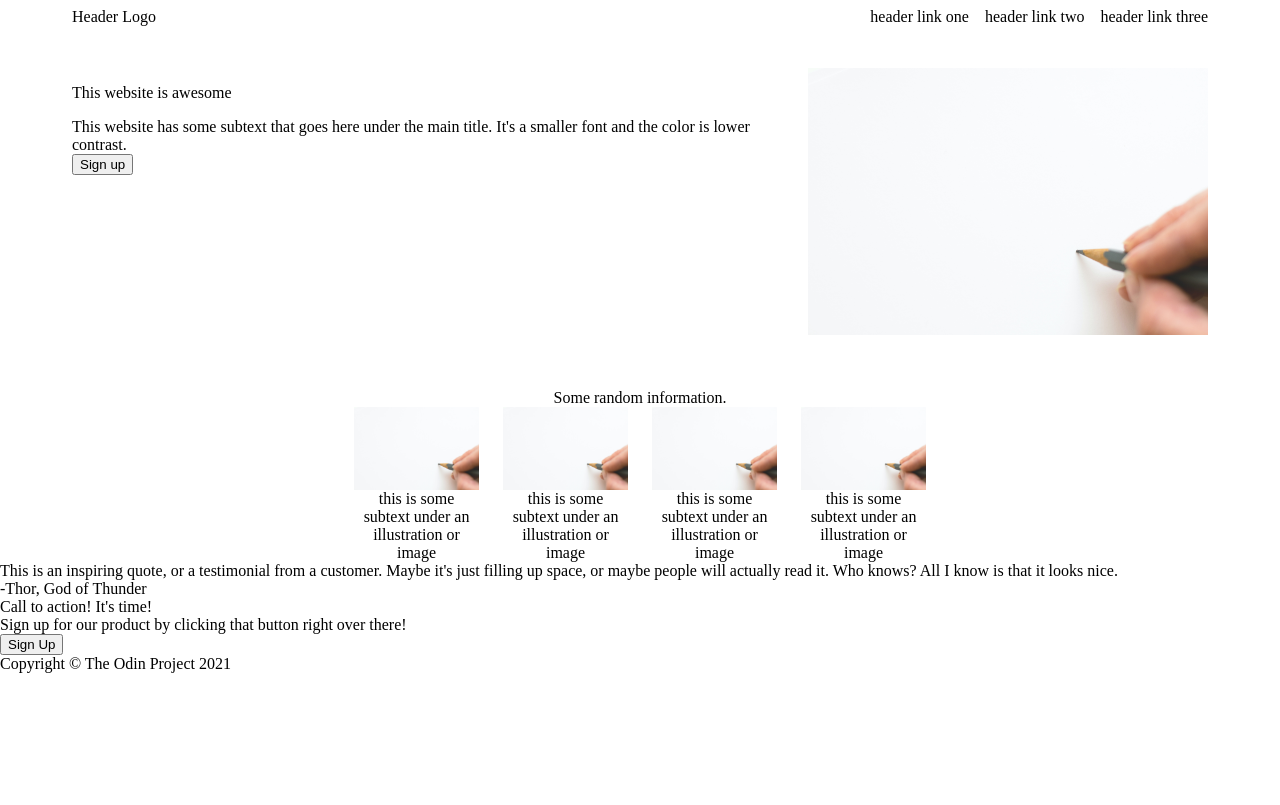
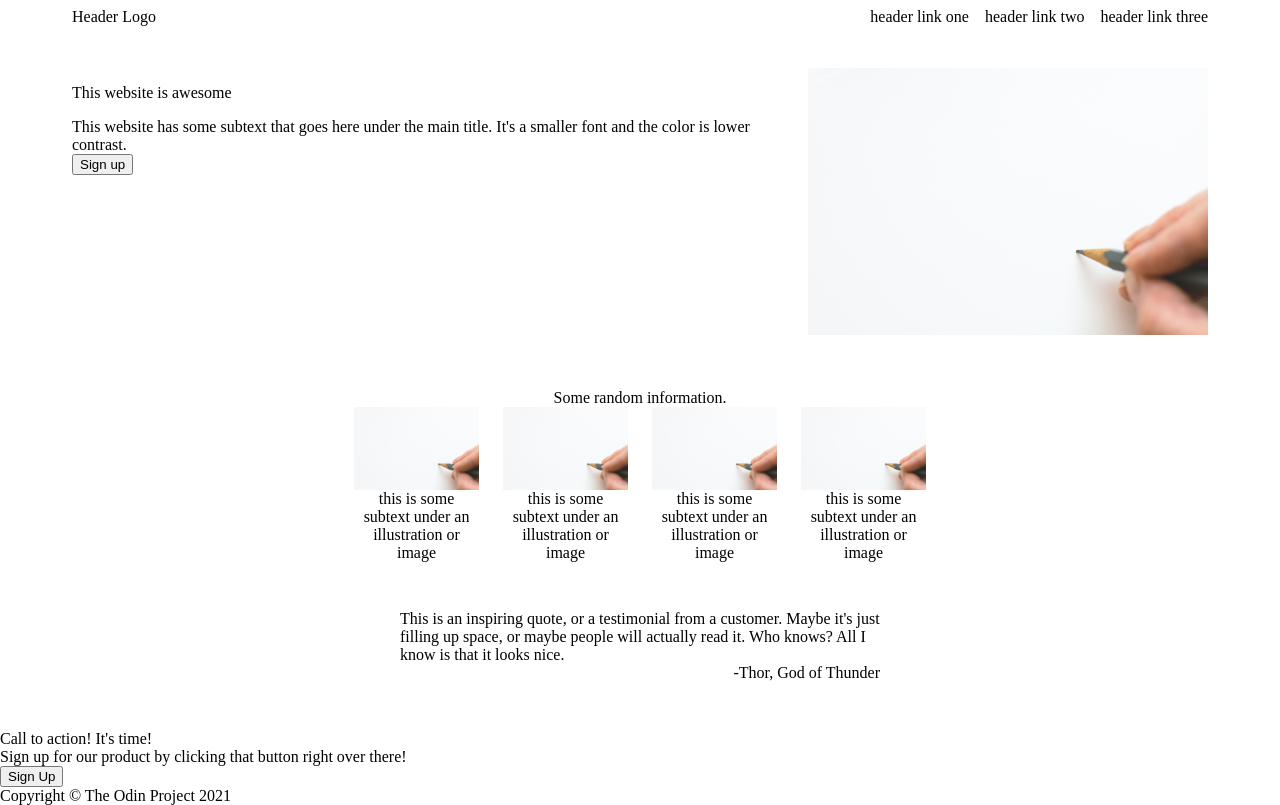
Before and after one commit to BCarrico/odin-landpage, a plain HTML site: page index.html in a window 1280 px wide. Drawn offline with Linux system fonts and the light colour scheme.

Commit message:
HTML and Style update for quote section of landing page.

```diff
--- a/index.html
+++ b/index.html
@@ -38,9 +38,11 @@
                 <div class="imagetext">this is some subtext under an illustration or image</div></div>
             </div>
     </div>
-    <div class="quote">
-        <div>This is an inspiring quote, or a testimonial from a customer. Maybe it's just filling up space, or maybe people will actually read it. Who knows? All I know is that it looks nice.</div>
-        <div>-Thor, God of Thunder</div>
+    <div class="quotecontainer">
+        <div class="quotetext">
+            <div class="quote">This is an inspiring quote, or a testimonial from a customer. Maybe it's just filling up space, or maybe people will actually read it. Who knows? All I know is that it looks nice.</div>
+            <div class="quoteauthor">-Thor, God of Thunder</div>
+        </div>
     </div>
     <div class="lastbox">
         <div class="signup">
--- a/style.css
+++ b/style.css
@@ -60,3 +60,21 @@ header {
     flex-direction: column;
     max-width: 125px;
 }
+
+.quotecontainer {
+    display: flex;
+    flex-direction: column;
+    padding: 48px 400px;
+    justify-content: center;
+    align-items: center;
+}
+
+.quotetext {
+    display: flex;
+    flex-direction: column;
+}
+
+.quoteauthor {
+    display: flex;
+    justify-content: flex-end;
+}
```
